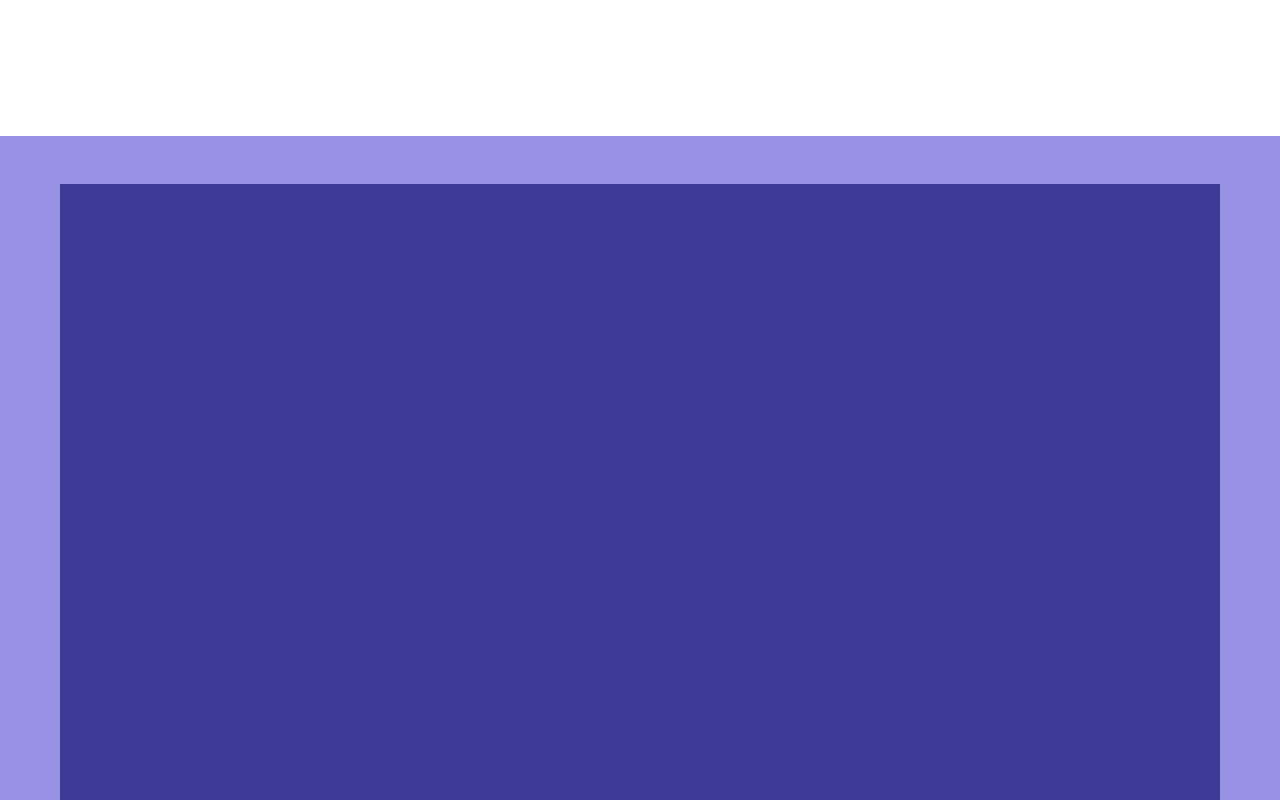
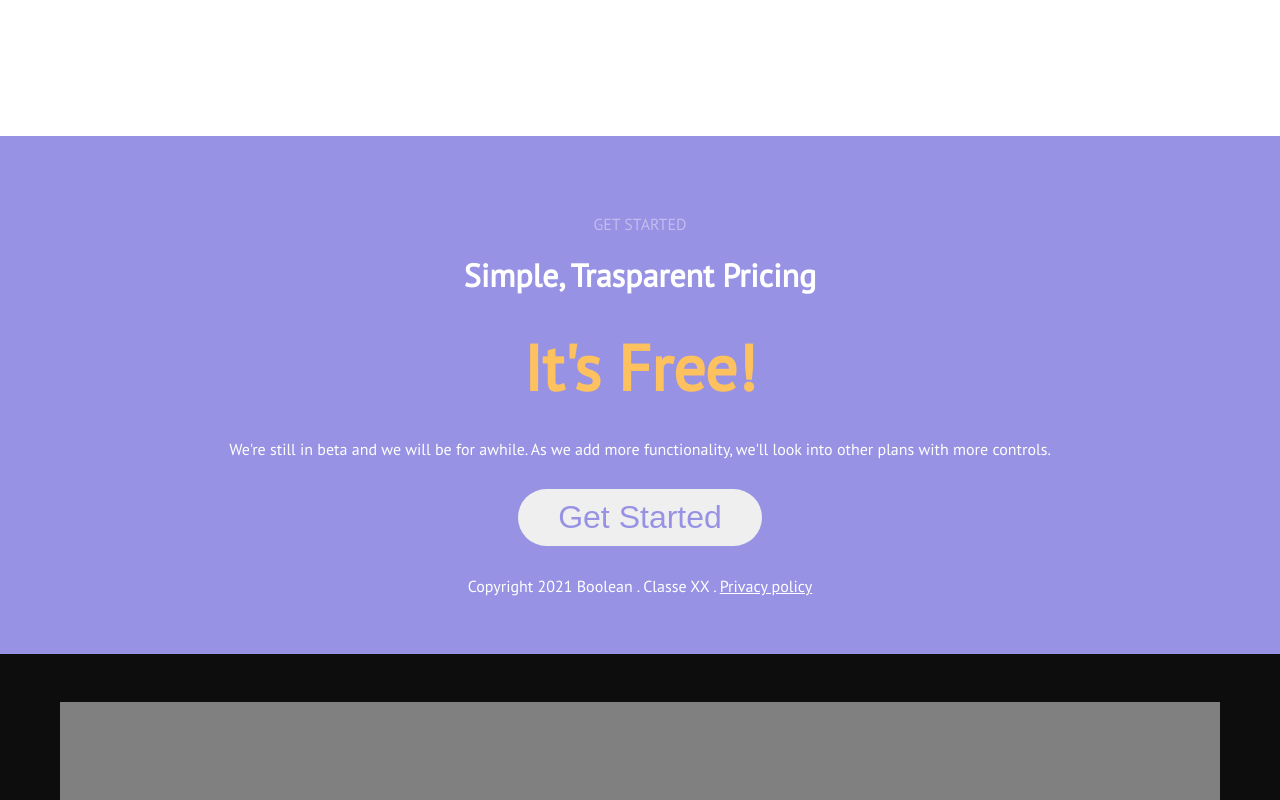
Before and after one commit to xJustFox/htmlcss-responsive-layout, a plain HTML site: page index.html in a window 1280 px wide. Shown: the part 5180-5980 px from the top of the page. Drawn offline with Linux system fonts and the light colour scheme.

Commit message:
[Upgrade] Added section Started

```diff
--- a/css/style.css
+++ b/css/style.css
@@ -189,10 +189,18 @@ nav .row{
 }
 
 .started .col{
-    background-color: #3d3b96;
-    height: 800px;
+    padding: 10px;
 }
 
+/* Items Started */
+.started .col p:first-child{
+    color: rgba(255, 255, 255, 0.4);
+}
+
+.started .col button{
+    padding: 10px 40px;
+    border-radius: 30px;
+}
                 /* Footer */
 footer{
     padding: 3rem 0;
@@ -210,6 +218,10 @@ footer .col{
 /* Reusable classes */
 .margin-b-3rem{
     margin-bottom: 3rem;
+}
+
+.margin-t-b-30{
+    margin: 30px 0;
 }
 
 .padding-top-40{
@@ -258,6 +270,10 @@ footer .col{
 
 .font-weight-600{
     font-weight: 600;
+}
+
+.font-4rem{
+    font-size: 4rem;
 }
 
 .font-2rem{
--- a/index.html
+++ b/index.html
@@ -257,9 +257,24 @@
             </section>
 
             <!-- Started -->
-            <section class="started bg-purple">
+            <section class="started bg-purple text-white">
                 <div class="container">
-                    <div class="col">
+                    <div class="col text-centre">
+                        <p class="padding-t-b-20">GET STARTED</p>
+                        <h2 class="font-2rem">Simple, Trasparent Pricing</h2>
+                        <h1 class="padding-t-b-30 font-4rem" style="color: #fdc15f;">It's Free&excl;</h1>
+
+                        <p>
+                            We're still in beta and we will be for awhile. As we add more functionality, we'll look into other plans with more controls.
+                        </p>
+
+                        <button class="reset-button text-purple font-2rem margin-t-b-30">
+                            Get Started
+                        </button>
+
+                        <p>
+                            Copyright 2021 Boolean . Classe XX . <a href="" style="color: white; text-decoration: none; text-decoration: underline;">Privacy policy</a>
+                        </p>
 
                     </div>
                 </div>
```
